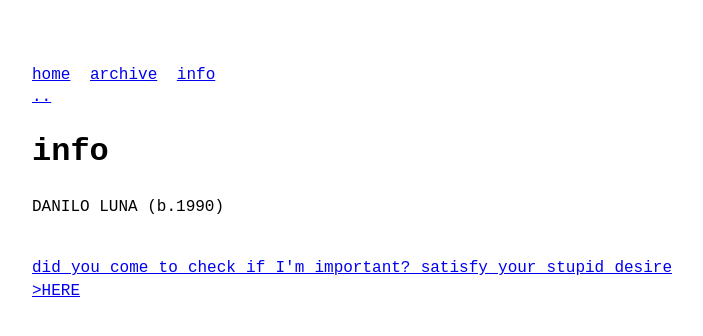
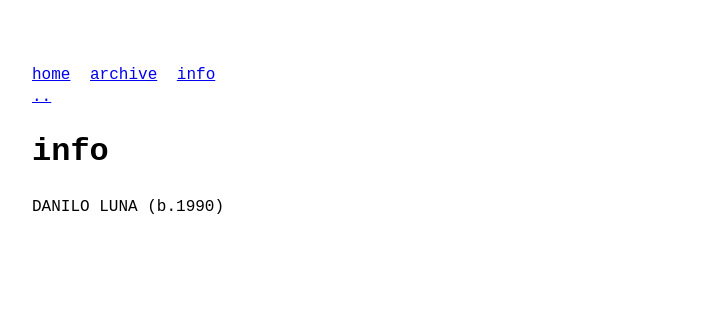
Before and after one commit to odaniloluna/odaniloluna.github.io, a Jekyll site: the page built from about.md, in a window 1280 px wide. Shown: the top 336 px of the page, without its empty margins (288-991 px from the left). Built offline with Jekyll 4.4.1, drawn with Linux system fonts in a browser that asks for light colours.

Commit message:
Update about.md

```diff
--- a/about.md
+++ b/about.md
@@ -7,4 +7,3 @@ DANILO LUNA (b.1990)
 <br>
 <br>
 <p class="description" style="text-align: justify;">
-<a href="assets/DANILO-LUNA-CV.pdf" download="DANILO-LUNA-CV.pdf">did you come to check if I'm important? satisfy your stupid desire >HERE</a>
```
